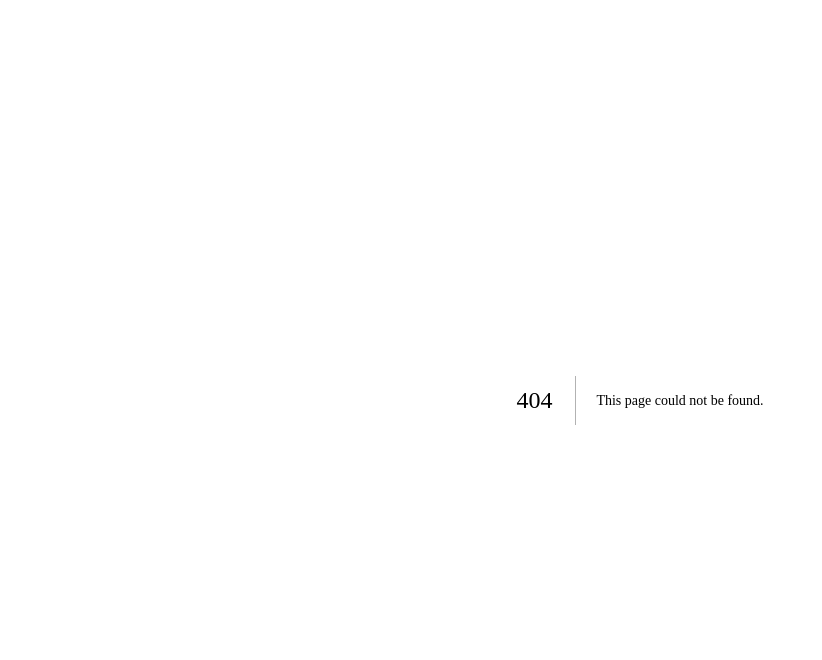
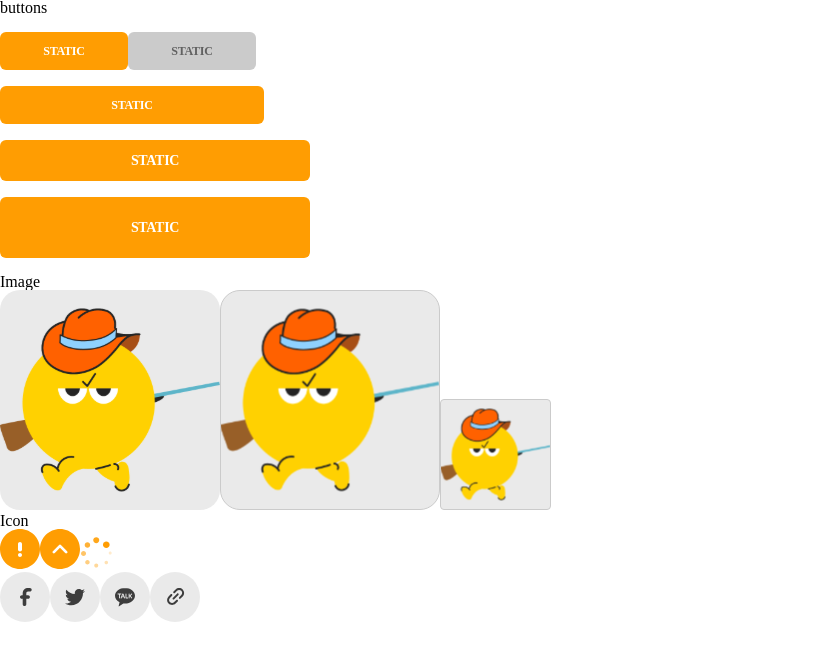
Before and after one commit to SobiSa-Expense-Hunter/SobiSa, a Next.js app: page /design in a window 1280 px wide. Before the commit this address had no page. Shown: the top 660 px of the page, without its empty margins (0-822 px from the left). Built offline with nearby package versions, Linux system fonts and the light colour scheme; a web font is replaced by a local one.

Commit message:
feature: 컴포넌트 테스트 페이지 추가

```diff
--- /dev/null
+++ b/src/pages/design.tsx
@@ -0,0 +1,64 @@
+import React from 'react';
+
+import MainImage from '@/assets/image.svg';
+import ItemImage from '@/assets/image_item.svg';
+import LineImage from '@/assets/image_line.svg';
+import {
+  BottomButton,
+  ModalButton,
+  ModalLongButton,
+  ModalSubButton,
+  ShareButton,
+} from '@/styles/buttons';
+import {
+  FaceBookIcon,
+  KakaoIcon,
+  LinkIcon,
+  LoadingIcon,
+  NoticeIcon,
+  TopIcon,
+  TwitterIcon,
+} from '@/styles/icons';
+
+const design = () => {
+  return (
+    <div>
+      <div>
+        <h2>buttons</h2>
+        <br />
+        <ModalButton>STATIC</ModalButton>
+        <ModalSubButton>STATIC</ModalSubButton>
+        <br />
+        <br />
+        <ModalLongButton>STATIC</ModalLongButton>
+        <br />
+        <br />
+        <BottomButton>STATIC</BottomButton>
+        <br />
+        <br />
+        <ShareButton>STATIC</ShareButton>
+        <br />
+        <br />
+      </div>
+      <div>
+        <h2>Image</h2>
+        <MainImage />
+        <LineImage />
+        <ItemImage />
+      </div>
+      <div>
+        <h2>Icon</h2>
+        <NoticeIcon />
+        <TopIcon />
+        <LoadingIcon />
+        <br />
+        <FaceBookIcon />
+        <TwitterIcon />
+        <KakaoIcon />
+        <LinkIcon />
+      </div>
+    </div>
+  );
+};
+
+export default design;
```
